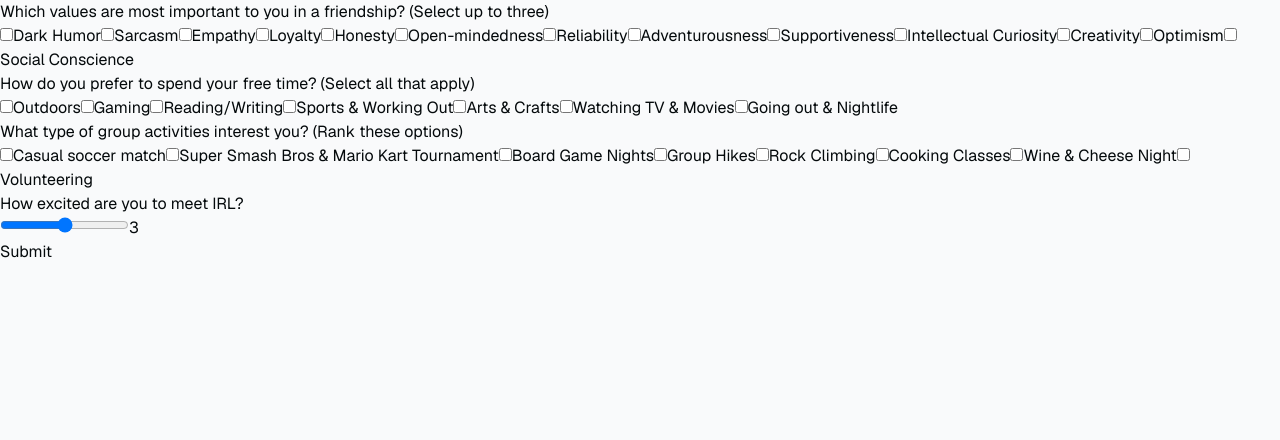
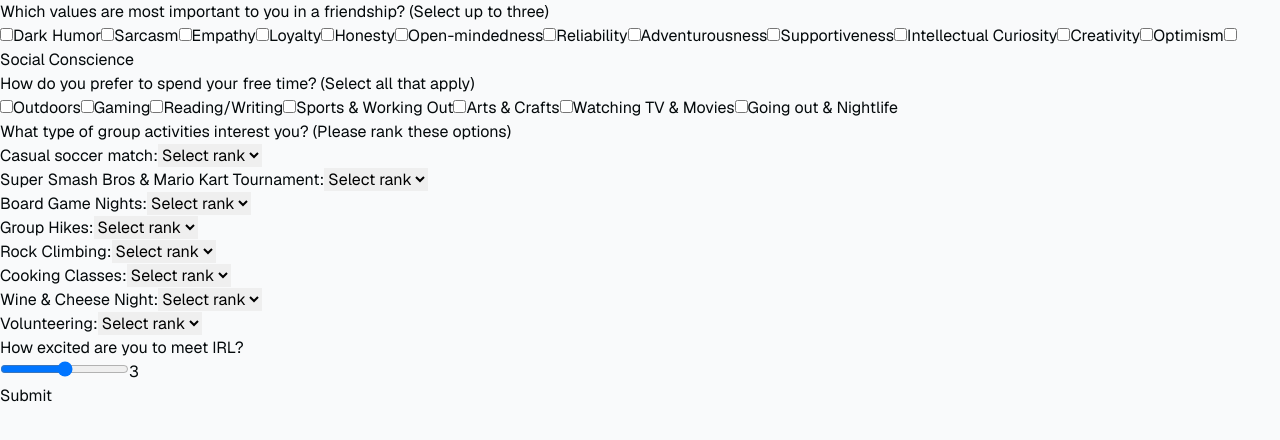
Before and after one commit to visheshg20/cs278_project, a Next.js app: page /survey in a window 1280 px wide. Shown: the top 440 px of the page. Built offline with nearby package versions, Linux system fonts and the light colour scheme.

Commit message:
barebones survey

```diff
--- a/app/survey/page.tsx
+++ b/app/survey/page.tsx
@@ -1,20 +1,31 @@
 // pages/SurveyPage.tsx
-"use client"; // This is a client component 👈🏽
+"use client"; // This is a client component 👈🏽// pages/SurveyPage.tsx
 // pages/SurveyPage.tsx
 import React, { useState } from 'react';
 
 interface FormData {
   values: string[];
   activities: string[];
-  groupActivities: string[];
+  groupActivitiesRankings: { [key: string]: number };
   excitementLevel: number;
 }
+
+const groupActivities = [
+  "Casual soccer match",
+  "Super Smash Bros & Mario Kart Tournament",
+  "Board Game Nights",
+  "Group Hikes",
+  "Rock Climbing",
+  "Cooking Classes",
+  "Wine & Cheese Night",
+  "Volunteering"
+];
 
 const SurveyPage: React.FC = () => {
   const [formData, setFormData] = useState<FormData>({
     values: [],
     activities: [],
-    groupActivities: [],
+    groupActivitiesRankings: groupActivities.reduce((acc, activity) => ({ ...acc, [activity]: 0 }), {}),
     excitementLevel: 3
   });
 
@@ -30,7 +41,8 @@
       const numSelected = prev.values.length;
 
       if (!alreadySelected && numSelected >= 3) {
-        return prev;  // Ignore new selections if three are already selected
+        alert("You can select only up to three values.");
+        return prev; // Do not add more if three are already selected
       }
 
       return {
@@ -47,10 +59,13 @@
     }));
   };
 
-  const handleGroupActivityChange = (activity: string) => {
+  const handleGroupActivityRankChange = (activity: string, rank: number) => {
     setFormData(prev => ({
       ...prev,
-      groupActivities: prev.groupActivities.includes(activity) ? prev.groupActivities.filter(item => item !== activity) : [...prev.groupActivities, activity]
+      groupActivitiesRankings: {
+        ...prev.groupActivitiesRankings,
+        [activity]: rank
+      }
     }));
   };
 
@@ -91,16 +106,23 @@
           ))}
         </div>
         <div>
-          <h2>What type of group activities interest you? (Rank these options)</h2>
-          {["Casual soccer match", "Super Smash Bros & Mario Kart Tournament", "Board Game Nights", "Group Hikes", "Rock Climbing", "Cooking Classes", "Wine & Cheese Night", "Volunteering"].map(activity => (
-            <label key={activity}>
-              <input
-                type="checkbox"
-                checked={formData.groupActivities.includes(activity)}
-                onChange={() => handleGroupActivityChange(activity)}
-              />
-              {activity}
-            </label>
+          <h2>What type of group activities interest you? (Please rank these options)</h2>
+          {groupActivities.map((activity, index) => (
+            <div key={activity}>
+              <label>
+                {activity}:
+                <select
+                  value={formData.groupActivitiesRankings[activity]}
+                  onChange={(e) => handleGroupActivityRankChange(activity, Number(e.target.value))}
+                  style={{ color: 'black' }}  // Ensure the dropdown text is visible
+                >
+                  <option value={0}>Select rank</option>
+                  {Array.from({ length: groupActivities.length }, (_, i) => i + 1).map(rank => (
+                    <option key={rank} value={rank}>{rank}</option>
+                  ))}
+                </select>
+              </label>
+            </div>
           ))}
         </div>
         <div>
```
